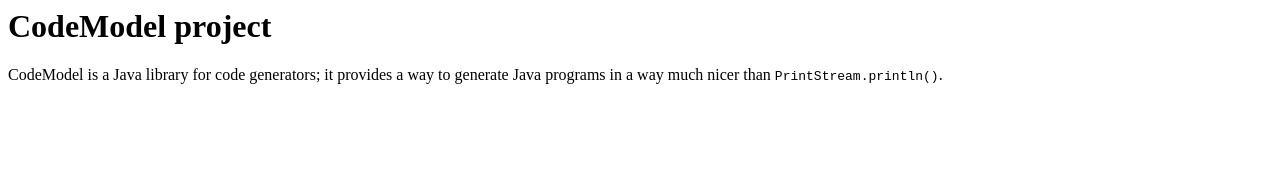
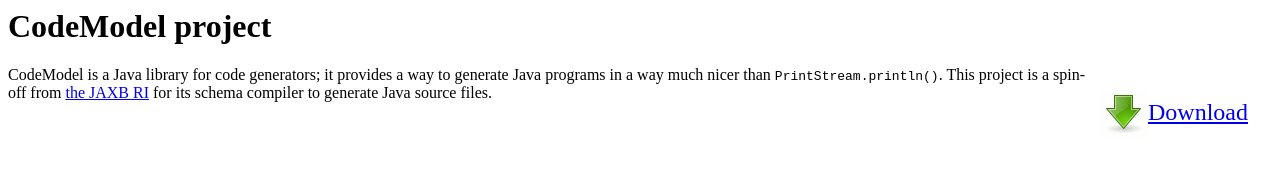
Before and after one commit to UnquietCode/JCodeModel, a plain HTML site: page trunk/www/index.html in a window 1280 px wide. Drawn offline with Linux system fonts and the light colour scheme.

Commit message:
added download link
git-svn-id: https://svn.java.net/svn/codemodel~svn@72 1b0cd94c-d507-0410-907c-c8211361794a

```diff
--- a/trunk/www/index.html
+++ b/trunk/www/index.html
@@ -6,8 +6,15 @@
 
 <body>
 <h1>CodeModel project</h1>
+<div style="float:right">
+	<div style="padding-right: 1em; margin-top: 1em; font-size: 1.5em;" id="downloadBox">
+	  <a href="https://maven2-repository.dev.java.net/source/browse/maven2-repository/trunk/www/repository/com/sun/codemodel/codemodel/">
+	  <img src="download.gif" style="vertical-align: middle;" border="0">Download
+	  </a>
+	</div>
+</div>
 <p>
-  CodeModel is a Java library for code generators; it provides a way to generate Java programs in a way much nicer than <tt>PrintStream.println()</tt>.
+  CodeModel is a Java library for code generators; it provides a way to generate Java programs in a way much nicer than <tt>PrintStream.println()</tt>. This project is a spin-off from <a href="http://jaxb.dev.java.net/">the JAXB RI</a> for its schema compiler to generate Java source files.
 </p>
 </body>
 </html>
```
Also changed, not shown: trunk/www/download.gif (added).
